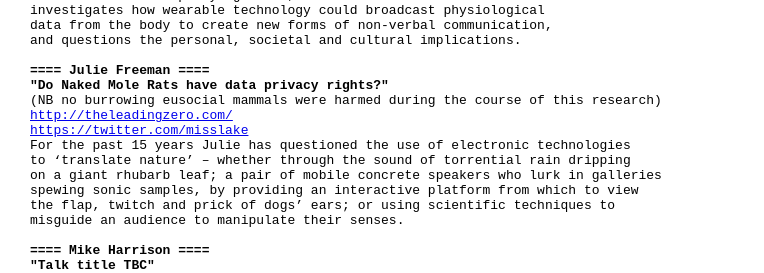
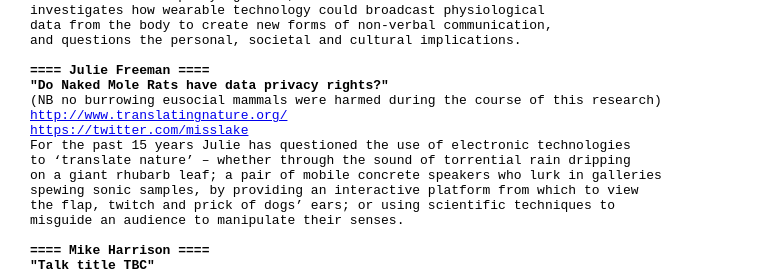
Before and after one commit to dorkbotlondon/dorkbotlondon.github.io, a Jekyll site: the page built from _posts/2015-12-11-90.html, in a window 1280 px wide. Shown: the part 439-712 px from the top of the page, without its empty margins (0-764 px from the left). Built offline with Jekyll 4.4.1, drawn with Linux system fonts in a browser that asks for light colours; Markdown is read by kramdown in place of the engine named in the settings; some of the changed lines change nothing that is shown.

Commit message:
Update 2015-12-11-90.html

```diff
--- a/_posts/2015-12-11-90.html
+++ b/_posts/2015-12-11-90.html
@@ -31,7 +31,7 @@ and questions the personal, societal and cultural implications.
 <b>==== Julie Freeman ====</b>
 <b>"Do Naked Mole Rats have data privacy rights?"</b>
 (NB no burrowing eusocial mammals were harmed during the course of this research)
-<a href="http://theleadingzero.com/">http://theleadingzero.com/</a>
+<a href="http://www.translatingnature.org/">http://www.translatingnature.org/</a>
 <a href="https://twitter.com/misslake">https://twitter.com/misslake</a>
 For the past 15 years Julie has questioned the use of electronic technologies
 to ‘translate nature’ – whether through the sound of torrential rain dripping
```
